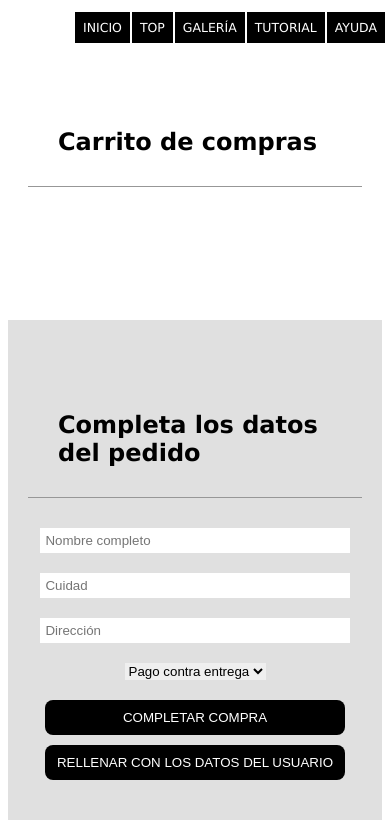
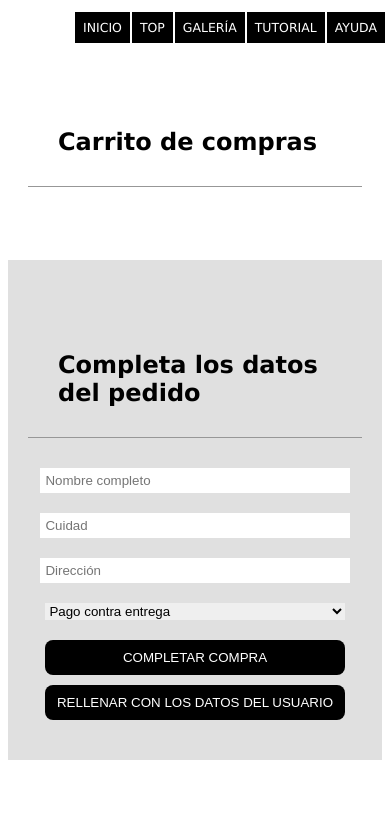
Before and after one commit to danieldiaz-2502/Taller_1, a plain HTML site: page cart.html in a window 390 px wide. Shown: the part 86-914 px from the top of the page. After the commit the page ends 854 px from the top, so only its background shows below. Drawn offline with nearby package versions, Linux system fonts and the light colour scheme; no server answers.

Commit message:
cart css correction

```diff
--- a/styles/style.scss
+++ b/styles/style.scss
@@ -345,6 +345,9 @@
             width: 80%;
             justify-content: center;
         }
+        select{
+            width: 80%;
+        }
     }
 }
 
@@ -551,8 +554,8 @@
         width: 100%;
     }
     .checkout__products {
-        width: 100%;
-        padding: 0px;
+        width: 100% !important;
+        padding: 0px !important;
     }
     .checkout__info {
         width: 100%;
```
Also changed, not shown: styles/style.css, 1 other file.
